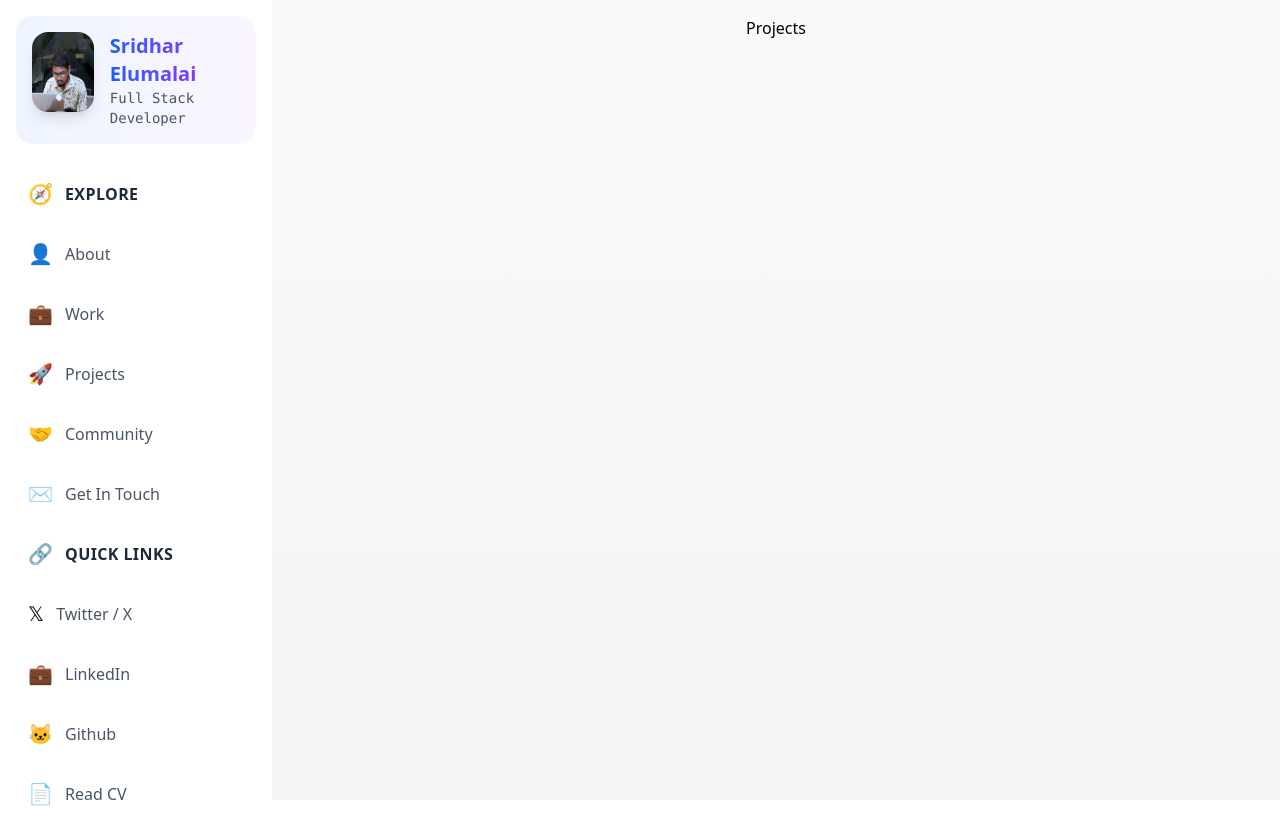
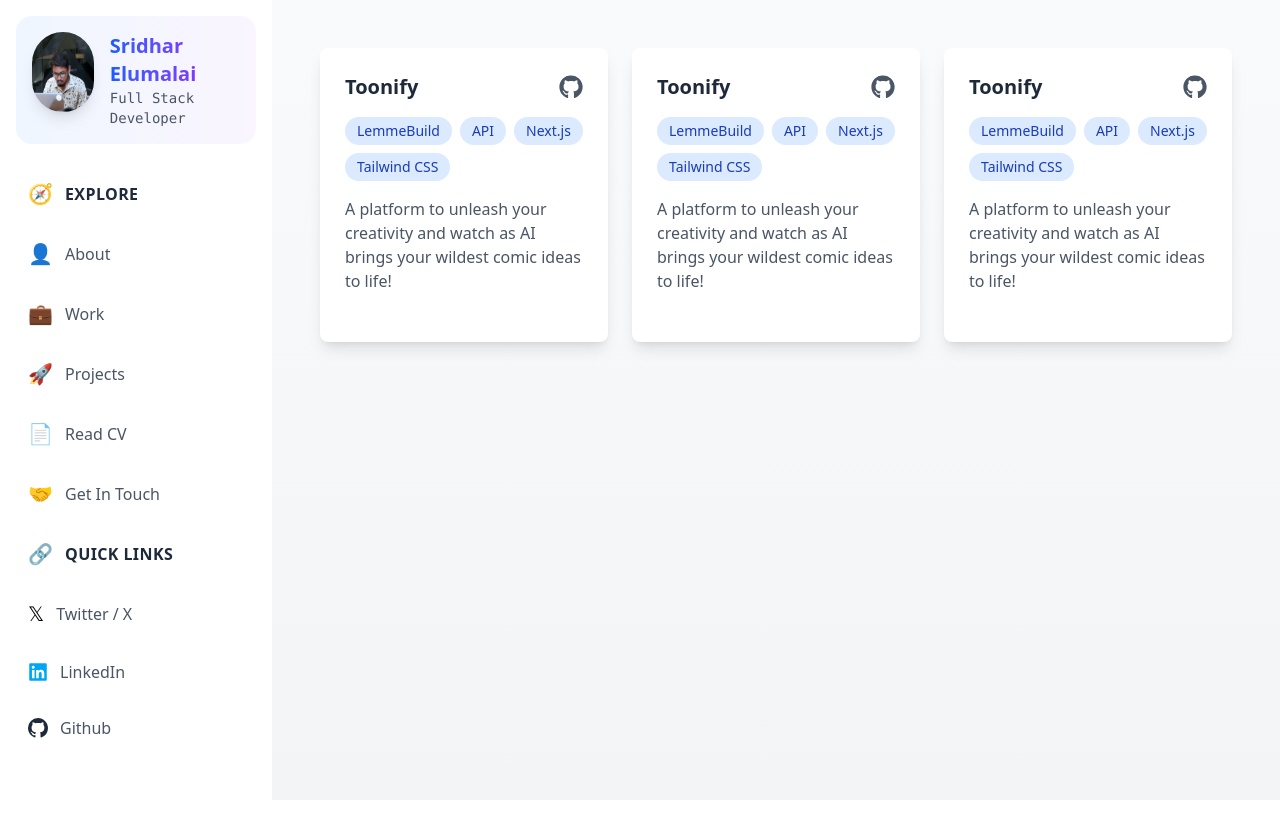
Before and after one commit to Sridhare29/sridhar-portfolio, a React (Vite) app: page /projects in a window 1280 px wide. Built offline with nearby package versions, Linux system fonts and the light colour scheme; a web font is replaced by a local one.

Commit message:
ProjectCard ui

```diff
--- a/src/App.jsx
+++ b/src/App.jsx
@@ -7,6 +7,7 @@ import Work from "./components/pages/Content Pages/Work";
 import Projects from "./components/pages/Content Pages/Projects";
 import Community from "./components/pages/Content Pages/Community";
 import Contact from "./components/pages/Content Pages/Contact";
+import Resume from "./components/pages/Content Pages/Resume";
 
 function App() {
   return (
@@ -17,7 +18,7 @@ function App() {
           <Route path="about" element={<About />} />
           <Route path="work" element={<Work />} />
           <Route path="projects" element={<Projects />} />
-          <Route path="community" element={<Community />} />
+          <Route path="cv" element={<Resume />} />
           <Route path="contact" element={<Contact />} />
         </Route>
       </Routes>
--- a/src/components/Layout/Accordion.jsx
+++ b/src/components/Layout/Accordion.jsx
@@ -2,6 +2,8 @@ import React, { useState } from "react";
 import { useNavigate } from "react-router-dom";
 import { motion } from "framer-motion";
 import mypic from "../../assets/Sridhar_img.jpg";
+import { FaLinkedin } from "react-icons/fa";
+import { VscGithubInverted } from "react-icons/vsc";
 
 function Accordion() {
   const navigate = useNavigate();
@@ -15,16 +17,16 @@ function Accordion() {
     { title: "About", path: "/about", icon: "👤" },
     { title: "Work", path: "/work", icon: "💼" },
     { title: "Projects", path: "/projects", icon: "🚀" },
-    { title: "Community", path: "/community", icon: "🤝" },
-    { title: "Get In Touch", path: "/contact", icon: "✉️" },
+    // { title: "Community", path: "/community", icon: "🤝" },
+    { title: "Read CV", path: "/cv", icon: "📄" },
+    { title: "Get In Touch", path: "/contact", icon: "🤝" },
     {
       Maintitle: "QUICK LINKS",
       icon: "🔗"
     },
     { title: "Twitter / X", path: "https://x.com", icon: "𝕏" },
-    { title: "LinkedIn", path: "https://linkedin.com", icon: "💼" },
-    { title: "Github", path: "https://github.com", icon: "🐱" },
-    { title: "Read CV", path: "/cv", icon: "📄" },
+    { title: "LinkedIn", path: "https://linkedin.com", icon: <FaLinkedin className=" bg-white text-sky-500" /> },
+    { title: "Github", path: "https://github.com", icon: <VscGithubInverted className=" bg-white text-gray-800" /> },
   ];
 
   const handleNavigation = (path) => {
@@ -45,11 +47,12 @@ function Accordion() {
       <motion.div
         whileHover={{ scale: 1.02 }}
         className="flex mb-6 justify-center w-full bg-gradient-to-r from-blue-50 to-purple-50 rounded-2xl p-4"
+        onClick={() => navigate("/")}
       >
-        <div className="relative group" onClick={() => navigate("/")}>
+        <div className="relative group" >
           <img
             src={mypic}
-            className="w-20 h-20 rounded-2xl shadow-lg transition-transform group-hover:scale-105"
+            className="w-20 h-20 rounded-full shadow-lg transition-transform group-hover:scale-105"
             alt="Sridhar"
           />
           <div className="absolute inset-0 bg-blue-500/10 rounded-2xl opacity-0 group-hover:opacity-100 transition-opacity" />
--- a/src/components/Layout/CareerPath .jsx
+++ b/src/components/Layout/CareerPath .jsx
@@ -33,7 +33,7 @@ const CareerPath = () => {
 
         <div className="relative">
           {/* Progress Line */}
-          <div className="absolute left-8.5 top-0 bottom-0 w-0.5 bg-gradient-to-r from-blue-600 to-purple-600"></div>
+          <div className="absolute left-8.5 top-0 bottom-25 w-0.5 bg-gradient-to-r from-blue-600 to-purple-600"></div>
 
           {/* Career Positions */}
           {positions.map((position, index) => (
@@ -88,14 +88,14 @@ const getSkills = (position) => {
   switch (position) {
     case "Intern":
       return ["Basic Programming", "Version Control", "Team Collaboration"];
-    case "Junior Developer":
+    case "Junior Associate":
       return [
         "Frontend Frameworks",
         "API Integration",
         "Unit Testing",
         "Code Review",
       ];
-    case "Senior Developer":
+    case "Trainee Associate":
       return [
         "System Design",
         "Mentoring",
--- /dev/null
+++ b/src/components/Layout/ProjectCard.jsx
@@ -0,0 +1,38 @@
+import { FaGithub } from "react-icons/fa";
+import { FaArrowRight } from "react-icons/fa6";
+
+const ProjectCard = ({ title, techStack, description, projectLink }) => {
+  return (
+    <div className="max-w-sm rounded-lg overflow-hidden shadow-lg bg-white p-6 border border-transparent hover:border-blue-500 transition duration-300 relative group">
+      <div className="flex items-center justify-between mb-4">
+        <h2 className="text-xl font-bold text-gray-800 flex items-center gap-2">
+          {title}
+        </h2>
+        <FaGithub className="text-gray-600 text-2xl" />
+      </div>
+
+      <div className="flex flex-wrap gap-2 mb-4">
+        {techStack.map((tech, index) => (
+          <span
+            key={index}
+            className="px-3 py-1 text-sm bg-blue-100 text-blue-800 rounded-full"
+          >
+            {tech}
+          </span>
+        ))}
+      </div>
+
+      <p className="text-gray-600 mb-6">{description}</p>
+
+      <a
+        href={projectLink}
+        className=" items-center text-blue-600 hover:text-blue-800 transition duration-300  group-hover:border-blue-600 group-hover:flex hidden"
+      >
+        View Project
+        <FaArrowRight className="ml-2 items-center" />
+      </a>
+    </div>
+  );
+};
+
+export default ProjectCard;
--- a/src/components/pages/Content Pages/Home.jsx
+++ b/src/components/pages/Content Pages/Home.jsx
@@ -31,15 +31,15 @@ function Home() {
                             {/* Introduction Text */}
                             <div className="flex-1 space-y-6 text-center md:text-left mt-6 md:mt-0">
                                 <div className="space-y-2">
-                                    <h1 className="text-4xl md:text-5xl font-bold bg-clip-text bg-gradient-to-r from-grey-700 to-grey-600">
+                                    <h1 className="text-2xl md:text-2xl font-semibold bg-clip-text bg-gradient-to-r from-grey-700 to-grey-600">
                                         Hey There!
                                         <span className="wave inline-block ml-2 animate-bounce" role="img" aria-labelledby="wave">
                                             👋🏻
                                         </span>
                                     </h1>
-                                    <h2 className="text-3xl font-bold bg-gradient-to-r from-blue-600 to-purple-600 bg-clip-text text-transparent">Sridhar Elumalai</h2>
+                                    <h2 className="text-4xl font-bold bg-gradient-to-r from-blue-600 to-purple-600 bg-clip-text text-transparent">Sridhar Elumalai</h2>
                                 </div>
-                                <p className="text-lg text-gray-600 font-medium leading-relaxed">
+                                <p className="text-md text-gray-600 font-medium leading-relaxed">
                                     Full Stack Developer Advocate with 3+ years of experience
                                     exploring technologies across Web and App.
                                 </p>
--- a/src/components/pages/Content Pages/Projects.jsx
+++ b/src/components/pages/Content Pages/Projects.jsx
@@ -1,11 +1,38 @@
 import React from 'react'
+import ProjectCard from '../../Layout/ProjectCard'
 
 function Projects() {
+  const projects = [
+    {
+      title: "Toonify",
+      techStack: ["LemmeBuild", "API", "Next.js", "Tailwind CSS"],
+      description: "A platform to unleash your creativity and watch as AI brings your wildest comic ideas to life!",
+      projectLink: "#"
+    },
+    {
+      title: "Toonify",
+      techStack: ["LemmeBuild", "API", "Next.js", "Tailwind CSS"],
+      description: "A platform to unleash your creativity and watch as AI brings your wildest comic ideas to life!",
+      projectLink: "#"
+    },
+    {
+      title: "Toonify",
+      techStack: ["LemmeBuild", "API", "Next.js", "Tailwind CSS"],
+      description: "A platform to unleash your creativity and watch as AI brings your wildest comic ideas to life!",
+      projectLink: "#"
+    },
+    // Add more projects...
+  ];
+
   return (
-    <div>
-            <h1 className='flex justify-center'>Projects</h1>
+    <div className="container mx-auto p-8">
+      <div className="grid grid-cols-1 md:grid-cols-2 lg:grid-cols-3 gap-6">
+        {projects.map((project, index) => (
+          <ProjectCard key={index} {...project} />
+        ))}
+      </div>
     </div>
-  )
+  );
 }
 
 export default Projects
--- /dev/null
+++ b/src/components/pages/Content Pages/Resume.jsx
@@ -0,0 +1,11 @@
+import React from 'react'
+
+function Resume() {
+  return (
+    <div>
+      <h1 className='items-center'>Resume</h1>
+    </div>
+  )
+}
+
+export default Resume
```
